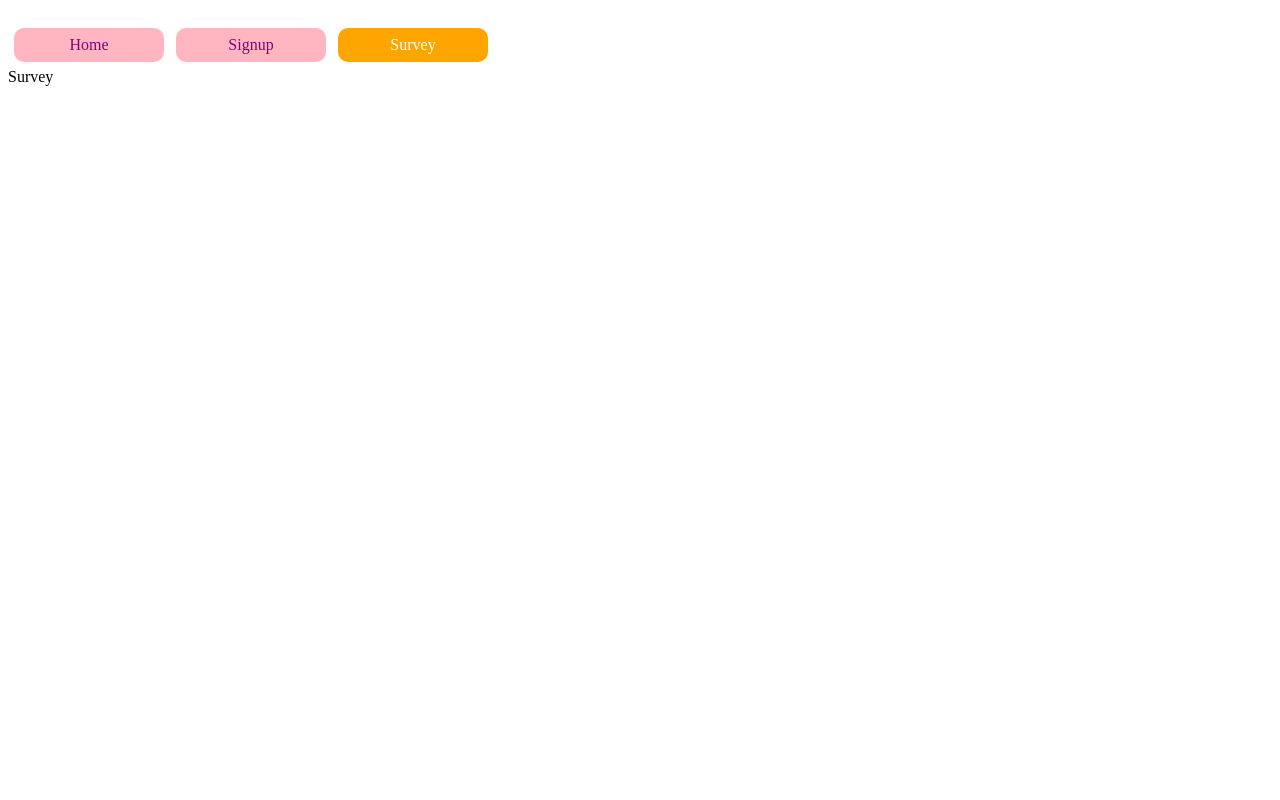
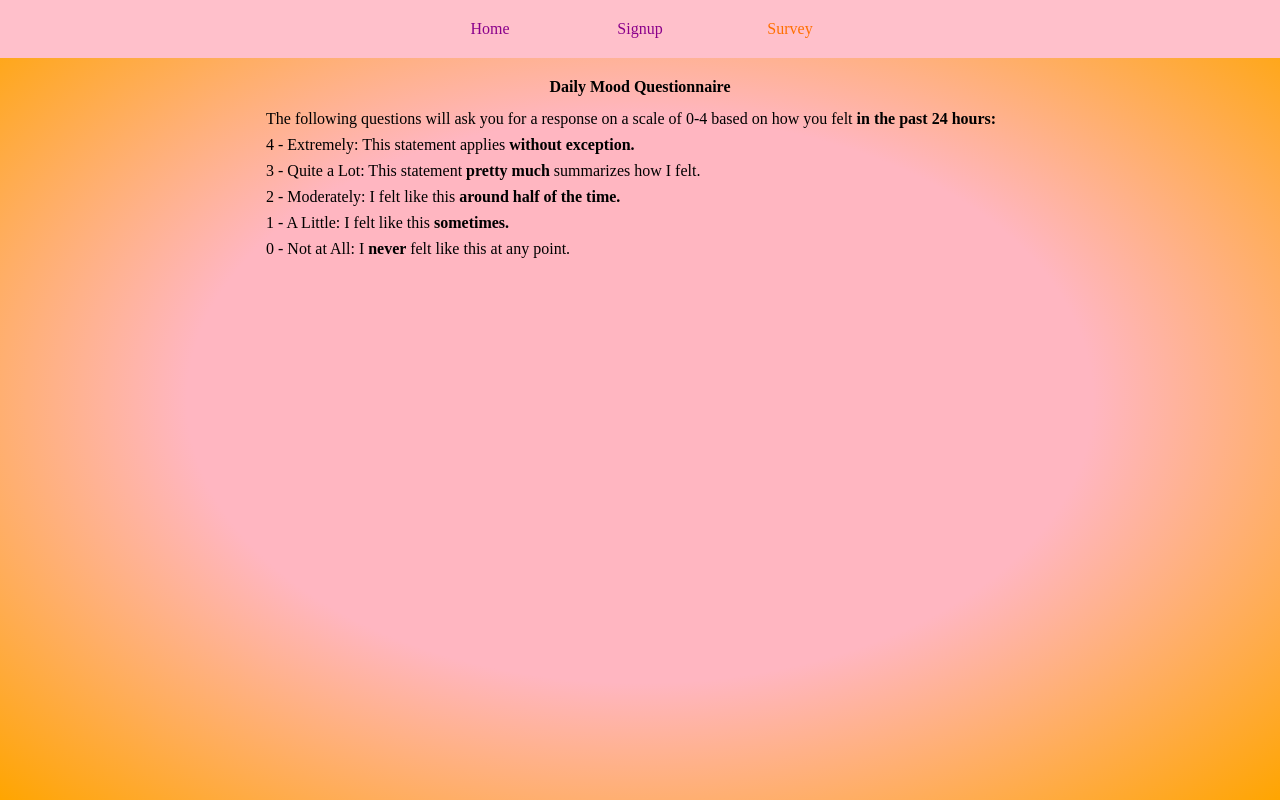
Before and after one commit to holliscrowder/pensyv-questionnaire, a React (Create React App) app in the folder client/: page /survey in a window 1280 px wide. Built offline with nearby package versions, Linux system fonts and the light colour scheme.

Commit message:
basic CSS

```diff
--- a/client/public/index.html
+++ b/client/public/index.html
@@ -29,7 +29,7 @@
       work correctly both with client-side routing and a non-root public URL.
       Learn how to configure a non-root public URL by running `npm run build`.
     -->
-    <title>Reciplease</title>
+    <title>Pensyv Questionnaire</title>
   </head>
   <body>
     <noscript>You need to enable JavaScript to run this app.</noscript>
--- /dev/null
+++ b/client/src/App.css
@@ -0,0 +1,16 @@
+.App {
+    background: radial-gradient(lightpink, lightpink, orange);;
+    width: 100%;
+    height: 100%;
+    position: absolute; top: 0; left: 0;
+  }
+
+.NavBar {
+    text-align: center;
+    padding: 10px 10px 10px 10px;
+    background-color: pink;
+}
+
+.Outlet {
+    padding: 10px 10px 10px 10px;
+}
--- a/client/src/App.js
+++ b/client/src/App.js
@@ -4,15 +4,18 @@ import { Outlet } from "react-router-dom";
 import { Switch, Route } from "react-router-dom";
 import { SignupForm } from "./components/SignupForm";
 import NavBar from "./components/NavBar"
+import "./App.css"
 
 function App() {
-  return (<>
-    <NavBar />
-    <main>
+  return (
+  <div className = "App">
+    <div className = "NavBar">
+      <NavBar/>
+    </div>
+    <main className = "Outlet">
       <Outlet/>
     </main>
-  </>
-
+  </div>
 );
 }
 
--- a/client/src/components/NavBar.css
+++ b/client/src/components/NavBar.css
@@ -1,26 +1,30 @@
-/* .navbar {
+.navbar-header {
     position: fixed;
     width: 100%;
     height: 81px;
-    background-color: #282c34;
-  } */
+    background-color: pink;
+  }
 
   .navbar > a {
     display: inline-block;
     box-sizing: border-box;
-    border-radius: 10px;
+    border-color: white;
+    border-radius: 8px;
     width: 150px;
-    padding: 8px;
-    margin: 0 6px 6px;
-    background: lightpink;
+    /* background: rgb(233, 127, 145); */
     text-decoration: none;
     text-align: center;
     font-size: min(12vw, 16px);
-    color: purple;
-    margin-top: 20px;
+    color: darkmagenta;
   }
 
   .navbar > a.active {
-    background: orange;
-    color: white;
+    /* background: darkmagenta; */
+    color: rgb(255, 111, 0);
   }
+
+  .nav-link {
+    padding: 10px 10px 10px 10px;
+    display: flex;
+    justify-content: space-around;
+  }
--- /dev/null
+++ b/client/src/components/SignupForm.css
@@ -0,0 +1,23 @@
+button {
+    padding: 4px 4px;
+    border: 10px transparent;
+    border-radius: 8px;
+}
+
+/* label {
+    text-align: left;
+    padding: 4px 4px;
+} */
+
+.signup {
+    text-align: center;
+}
+
+p {
+    text-align: center;
+    padding: 10px;
+}
+
+input {
+    text-align: left;
+}
--- a/client/src/components/SignupForm.js
+++ b/client/src/components/SignupForm.js
@@ -1,6 +1,7 @@
 import React, { useEffect, useState } from "react";
 import { useFormik } from "formik";
 import * as yup from "yup";
+import "./SignupForm.css"
 
 export const SignupForm = () => {
     const [refreshPage, setRefreshPage] = useState(false);
@@ -32,8 +33,8 @@ export const SignupForm = () => {
     });
 
     return (
-        <div>
-            <form onSubmit = {formik.handleSubmit} style = {{ margin: "30px"}}>
+        <div className = "signup">
+            <form onSubmit = {formik.handleSubmit}>
                 <label htmlFor = "email">Email Address</label>
                 <br />
                 <input
--- a/client/src/index.css
+++ b/client/src/index.css
@@ -1,6 +1,27 @@
-:root {
+/* :root {
   --bg: #282c34;
   --header: #fff;
   --link: #61dafb;
   --text: hsla(0, 0%, 100%, 0.88);
+} */
+
+code {
+  font-family: "Helvetica",
+    monospace;
 }
+
+* {
+  margin: 0;
+  /* padding: 0; */
+  /* border: 0; */
+  /* outline: 0; */
+  font-size: 100%;
+  vertical-align: baseline;
+}
+
+button {
+  padding: 4px 4px;
+  border: 4px black;
+  border-radius: 8px;
+  background: white;
+}
--- a/client/src/pages/Home.js
+++ b/client/src/pages/Home.js
@@ -4,8 +4,9 @@ function Home() {
 
     return (
         <>
+            <h2>Home Page</h2>
           <main>
-            <div>Home Page </div>
+
           </main>
         </>
       );
--- /dev/null
+++ b/client/src/pages/Signup.css
@@ -0,0 +1,4 @@
+h2, h3 {
+    text-align: center;
+    padding: 10px 10px 10px 10px;
+}
--- a/client/src/pages/Signup.js
+++ b/client/src/pages/Signup.js
@@ -1,12 +1,14 @@
 import React from "react";
 import { SignupForm } from "../components/SignupForm";
+import "./Signup.css"
 
 function Signup() {
 
     return (
         <>
+        <h2>Want to join? Sig up below!</h2>
+        <h3>Enter a valid email and choose a username.</h3>
         <main>
-            Signup Form
             <SignupForm />
         </main>
 
--- /dev/null
+++ b/client/src/pages/Survey.css
@@ -0,0 +1,10 @@
+.survey_description {
+    text-align: center;
+    width: 60%;
+    padding: 0 20%;
+}
+
+p {
+    text-align: left;
+    padding: 4px;
+}
--- a/client/src/pages/Survey.js
+++ b/client/src/pages/Survey.js
@@ -1,11 +1,33 @@
 import React from "react";
+import "./Survey.css"
 
 function Survey() {
 
     return (
         <>
           <main>
-            <div> Survey </div>
+            <h2> Daily Mood Questionnaire </h2>
+            <div className = "survey_description">
+                <p>The following questions will ask you for a response on a scale of 0-4 based on how you felt
+                    <b> in the past 24 hours:</b>
+                </p>
+                <p>
+                    4 - Extremely: This statement applies <b> without exception.</b>
+                </p>
+                <p>
+                    3 - Quite a Lot: This statement<b> pretty much </b> summarizes how I felt.
+                </p>
+                <p>
+                    2 - Moderately: I felt like this <b> around half of the time. </b>
+                </p>
+                <p>
+                    1 - A Little: I felt like this <b> sometimes. </b>
+                </p>
+                <p>
+                    0 - Not at All: I <b> never </b> felt like this at any point.
+                </p>
+            </div>
+
           </main>
         </>
       );
```
